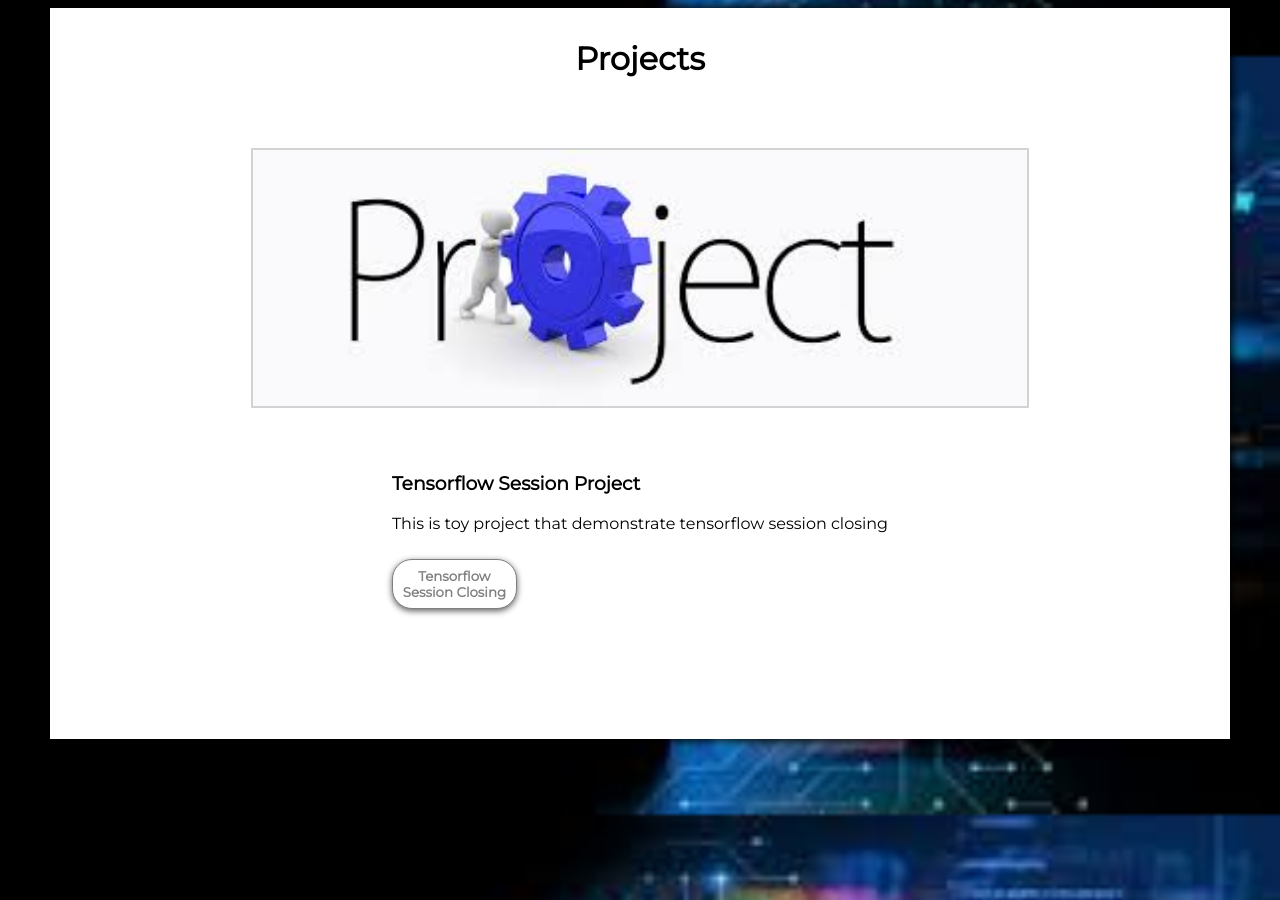
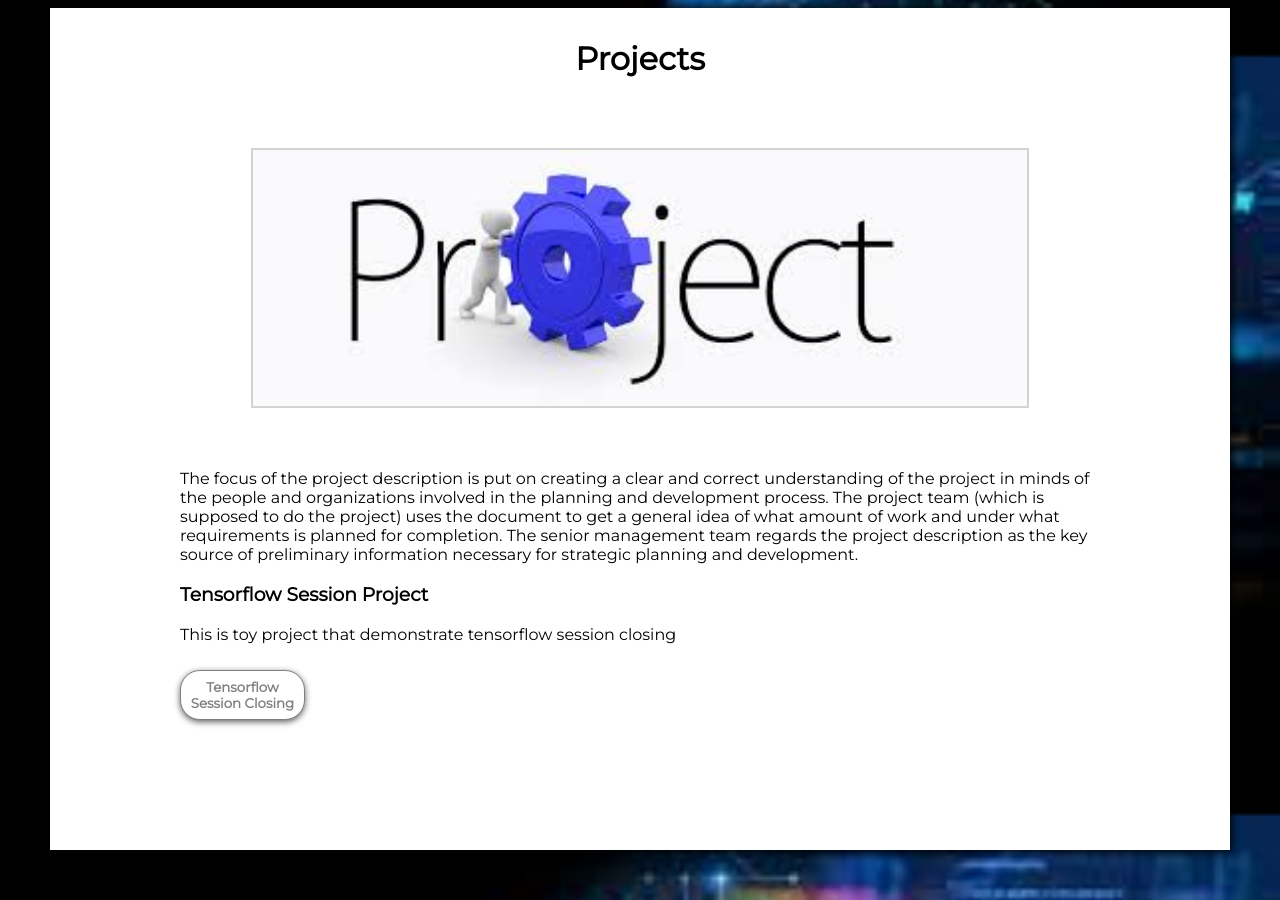
Before and after one commit to ffliza/hello-world, a Jekyll site: the page docs/index.html, which Jekyll copies as it is, in a window 1280 px wide and 900 px high, scrolled down 702 px. Built offline with Jekyll 4.4.1, drawn with Linux system fonts in a browser that asks for light colours.

Commit message:
Update index.html

```diff
--- a/docs/index.html
+++ b/docs/index.html
@@ -32,6 +32,7 @@
             <img class="project-thumbnail" src="imgs/project_image.png">
             <!-- Project Header and Description -->
             <div class="project-content">
+                <p>The focus of the project description is put on creating a clear and correct understanding of the project in minds of the people and organizations involved in the planning and development process. The project team (which is supposed to do the project) uses the document to get a general idea of what amount of work and under what requirements is planned for completion. The senior management team regards the project description as the key source of preliminary information necessary for strategic planning and development.</p>
                 <h3>Tensorflow Session Project</h3>
                 <p>This is toy project that demonstrate tensorflow session closing</p>
                 <a href="https://github.com/ffliza/hello-world-tf-Session"><button>Tensorflow Session Closing</button></a>
```
